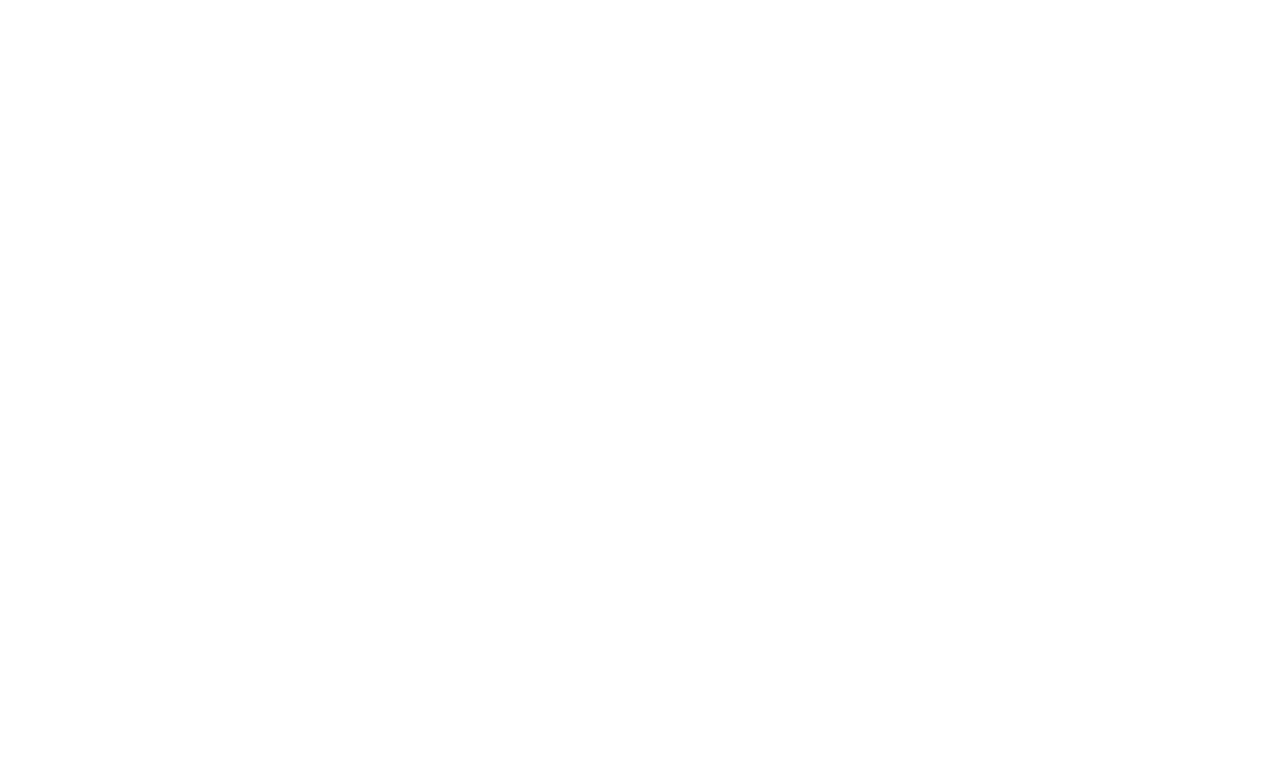
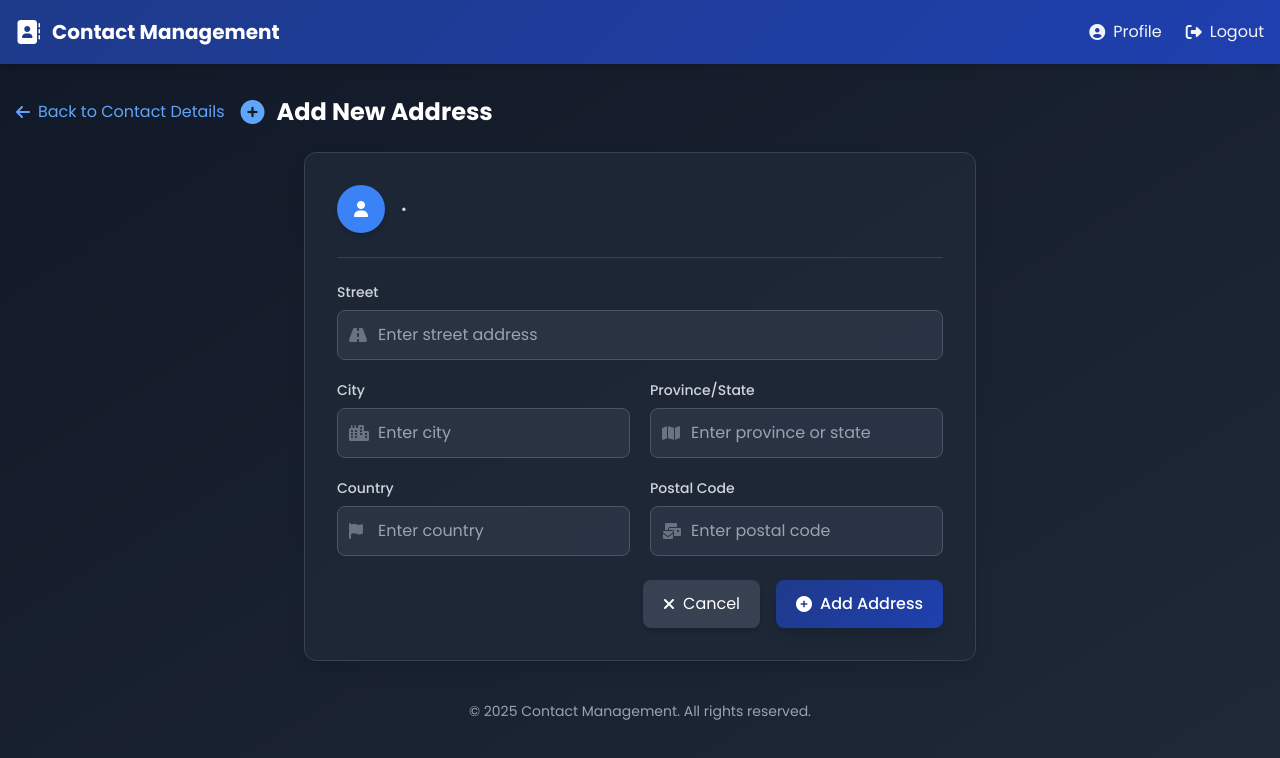
Before and after one commit to sinjitonayo/belajar-reactjs-contact-management, a React (Vite) app: page /dashboard/contacts/1/addresses/create in a window 1280 px wide. Before the commit this address had no page. Shown: the top 758 px of the page. Built offline with nearby package versions, Linux system fonts and the light colour scheme; no server answers.

Commit message:
feat(address): add address creation functionality with route adjustments

```diff
--- /dev/null
+++ b/src/components/Address/AddressCreate.jsx
@@ -0,0 +1,162 @@
+import {Link, useNavigate, useParams} from "react-router";
+import {useEffectOnce, useLocalStorage} from "react-use";
+import {useState} from "react";
+import {contactDetail} from "../../lib/api/ContactApi.js";
+import {alertError, alertSuccess} from "../../lib/alert.js";
+import {addressCreate} from "../../lib/api/AddressApi.js";
+
+export default function AddressCreate() {
+
+  const [token, _] = useLocalStorage("token", "");
+  const {id} = useParams();
+  const [contact, setContact] = useState({});
+  const [street, setStreet] = useState('');
+  const [city, setCity] = useState('');
+  const [province, setProvince] = useState('');
+  const [country, setCountry] = useState('');
+  const [postal_code, setPostalCode] = useState('');
+  const navigate = useNavigate();
+
+  async function handleSubmit(e) {
+    e.preventDefault();
+
+    const response = await addressCreate(token, id, {street, city, province, country, postal_code});
+    const responseBody = await response.json();
+    console.log(responseBody);
+
+    if (response.status === 200) {
+      await alertSuccess("Address created successfully");
+      await navigate({
+        pathname: `/dashboard/contacts/${id}`
+      })
+    } else {
+      await alertError(responseBody.errors);
+    }
+  }
+
+  async function fetchContact() {
+    const response = await contactDetail(token, id);
+    const responseBody = await response.json();
+    console.log(responseBody);
+
+    if (response.status === 200) {
+      setContact(responseBody.data);
+    } else {
+      await alertError(responseBody.errors);
+    }
+  }
+
+  useEffectOnce(() => {
+    fetchContact()
+      .then(() => console.log("Contact detail fetched successfully"));
+  })
+
+  return <>
+    <div className="flex items-center mb-6">
+      <Link to={`/dashboard/contacts/${id}`}
+            className="text-blue-400 hover:text-blue-300 mr-4 flex items-center transition-colors duration-200">
+        <i className="fas fa-arrow-left mr-2"></i> Back to Contact Details
+      </Link>
+      <h1 className="text-2xl font-bold text-white flex items-center">
+        <i className="fas fa-plus-circle text-blue-400 mr-3"></i> Add New Address
+      </h1>
+    </div>
+
+    <div
+      className="bg-gray-800 bg-opacity-80 rounded-xl shadow-custom border border-gray-700 overflow-hidden max-w-2xl mx-auto animate-fade-in">
+      <div className="p-8">
+        <div className="mb-6 pb-6 border-b border-gray-700">
+          <div className="flex items-center">
+            <div className="w-12 h-12 bg-blue-500 rounded-full flex items-center justify-center mr-4 shadow-md">
+              <i className="fas fa-user text-white"></i>
+            </div>
+            <div>
+              <h2 className="text-xl font-semibold text-white">{contact.first_name} {contact.last_name}</h2>
+              <p className="text-gray-300 text-sm">{contact.email} • {contact.phone}</p>
+            </div>
+          </div>
+        </div>
+
+        <form onSubmit={handleSubmit}>
+          <div className="mb-5">
+            <label htmlFor="street" className="block text-gray-300 text-sm font-medium mb-2">Street</label>
+            <div className="relative">
+              <div className="absolute inset-y-0 left-0 pl-3 flex items-center pointer-events-none">
+                <i className="fas fa-road text-gray-500"></i>
+              </div>
+              <input type="text" id="street" name="street"
+                     className="w-full pl-10 pr-3 py-3 bg-gray-700 bg-opacity-50 border border-gray-600 text-white rounded-lg focus:outline-none focus:ring-2 focus:ring-blue-500 focus:border-blue-500 transition-all duration-200"
+                     placeholder="Enter street address" required
+                     value={street} onChange={(e) => setStreet(e.target.value)}/>
+            </div>
+          </div>
+
+          <div className="grid grid-cols-1 md:grid-cols-2 gap-5 mb-5">
+            <div>
+              <label htmlFor="city" className="block text-gray-300 text-sm font-medium mb-2">City</label>
+              <div className="relative">
+                <div className="absolute inset-y-0 left-0 pl-3 flex items-center pointer-events-none">
+                  <i className="fas fa-city text-gray-500"></i>
+                </div>
+                <input type="text" id="city" name="city"
+                       className="w-full pl-10 pr-3 py-3 bg-gray-700 bg-opacity-50 border border-gray-600 text-white rounded-lg focus:outline-none focus:ring-2 focus:ring-blue-500 focus:border-blue-500 transition-all duration-200"
+                       placeholder="Enter city" required
+                       value={city} onChange={(e) => setCity(e.target.value)}/>
+              </div>
+            </div>
+            <div>
+              <label htmlFor="province" className="block text-gray-300 text-sm font-medium mb-2">Province/State</label>
+              <div className="relative">
+                <div className="absolute inset-y-0 left-0 pl-3 flex items-center pointer-events-none">
+                  <i className="fas fa-map text-gray-500"></i>
+                </div>
+                <input type="text" id="province" name="province"
+                       className="w-full pl-10 pr-3 py-3 bg-gray-700 bg-opacity-50 border border-gray-600 text-white rounded-lg focus:outline-none focus:ring-2 focus:ring-blue-500 focus:border-blue-500 transition-all duration-200"
+                       placeholder="Enter province or state" required
+                       value={province} onChange={(e) => setProvince(e.target.value)}/>
+              </div>
+            </div>
+          </div>
+
+          <div className="grid grid-cols-1 md:grid-cols-2 gap-5 mb-6">
+            <div>
+              <label htmlFor="country" className="block text-gray-300 text-sm font-medium mb-2">Country</label>
+              <div className="relative">
+                <div className="absolute inset-y-0 left-0 pl-3 flex items-center pointer-events-none">
+                  <i className="fas fa-flag text-gray-500"></i>
+                </div>
+                <input type="text" id="country" name="country"
+                       className="w-full pl-10 pr-3 py-3 bg-gray-700 bg-opacity-50 border border-gray-600 text-white rounded-lg focus:outline-none focus:ring-2 focus:ring-blue-500 focus:border-blue-500 transition-all duration-200"
+                       placeholder="Enter country" required
+                       value={country} onChange={(e) => setCountry(e.target.value)}/>
+              </div>
+            </div>
+            <div>
+              <label htmlFor="postal_code" className="block text-gray-300 text-sm font-medium mb-2">Postal Code</label>
+              <div className="relative">
+                <div className="absolute inset-y-0 left-0 pl-3 flex items-center pointer-events-none">
+                  <i className="fas fa-mail-bulk text-gray-500"></i>
+                </div>
+                <input type="text" id="postal_code" name="postal_code"
+                       className="w-full pl-10 pr-3 py-3 bg-gray-700 bg-opacity-50 border border-gray-600 text-white rounded-lg focus:outline-none focus:ring-2 focus:ring-blue-500 focus:border-blue-500 transition-all duration-200"
+                       placeholder="Enter postal code" required
+                       value={postal_code} onChange={(e) => setPostalCode(e.target.value)}/>
+              </div>
+            </div>
+          </div>
+
+          <div className="flex justify-end space-x-4">
+            <Link to={`/dashboard/contacts/${id}`}
+                  className="px-5 py-3 bg-gray-700 text-white rounded-lg hover:bg-gray-600 focus:outline-none focus:ring-2 focus:ring-gray-500 focus:ring-offset-2 focus:ring-offset-gray-800 transition-all duration-200 flex items-center shadow-md">
+              <i className="fas fa-times mr-2"></i> Cancel
+            </Link>
+            <button type="submit"
+                    className="px-5 py-3 bg-gradient text-white rounded-lg hover:opacity-90 focus:outline-none focus:ring-2 focus:ring-blue-500 focus:ring-offset-2 focus:ring-offset-gray-800 transition-all duration-200 font-medium shadow-lg transform hover:-translate-y-0.5 flex items-center">
+              <i className="fas fa-plus-circle mr-2"></i> Add Address
+            </button>
+          </div>
+        </form>
+      </div>
+    </div>
+  </>
+}
--- a/src/components/Contact/ContactDetail.jsx
+++ b/src/components/Contact/ContactDetail.jsx
@@ -96,7 +96,7 @@
           <div className="grid grid-cols-1 md:grid-cols-2 gap-5">
             <div
               className="bg-gray-700 bg-opacity-50 p-5 rounded-lg border-2 border-dashed border-gray-600 shadow-md card-hover">
-              <a href="add_address.html" className="block h-full">
+              <Link to={`/dashboard/contacts/${id}/addresses/create`} className="block h-full">
                 <div className="flex flex-col items-center justify-center h-full text-center py-4">
                   <div
                     className="w-16 h-16 bg-gradient rounded-full flex items-center justify-center mb-4 shadow-lg transform transition-transform duration-300 hover:scale-110">
@@ -104,7 +104,7 @@
                   </div>
                   <h4 className="text-lg font-semibold text-white">Add Address</h4>
                 </div>
-              </a>
+              </Link>
             </div>
 
             <div className="bg-gray-700 bg-opacity-50 p-5 rounded-lg shadow-md border border-gray-600 card-hover">
--- /dev/null
+++ b/src/lib/api/AddressApi.js
@@ -0,0 +1,17 @@
+export const addressCreate = async (token, id, {street, city, province, country, postal_code}) => {
+  return await fetch(`${import.meta.env.VITE_API_PATH}/contacts/${id}/addresses`, {
+    method: 'POST',
+    headers: {
+      'Content-Type': 'application/json',
+      'Accept': 'application/json',
+      'Authorization': token
+    },
+    body: JSON.stringify({
+      street,
+      city,
+      province,
+      country,
+      postal_code
+    })
+  })
+}
--- a/src/main.jsx
+++ b/src/main.jsx
@@ -11,6 +11,7 @@
 import ContactList from './components/Contact/ContactList.jsx';
 import ContactEdit from './components/Contact/ContactEdit.jsx';
 import ContactDetail from './components/Contact/ContactDetail.jsx';
+import AddressCreate from './components/Address/AddressCreate.jsx';
 
 createRoot(document.getElementById('root')).render(
   <StrictMode>
@@ -30,8 +31,13 @@
           <Route path="contacts">
             <Route index element={<ContactList />} />
             <Route path="create" element={<ContactCreate />} />
-            <Route path=":id" element={<ContactDetail />} />
-            <Route path=":id/edit" element={<ContactEdit />} />
+            <Route path=":id">
+              <Route index element={<ContactDetail/>}/>ƒ
+              <Route path="edit" element={<ContactEdit/>}/>
+              <Route path="addresses">
+                <Route path="create" element={<AddressCreate/>}/>
+              </Route>
+            </Route>
           </Route>
         </Route>
       </Routes>
```
